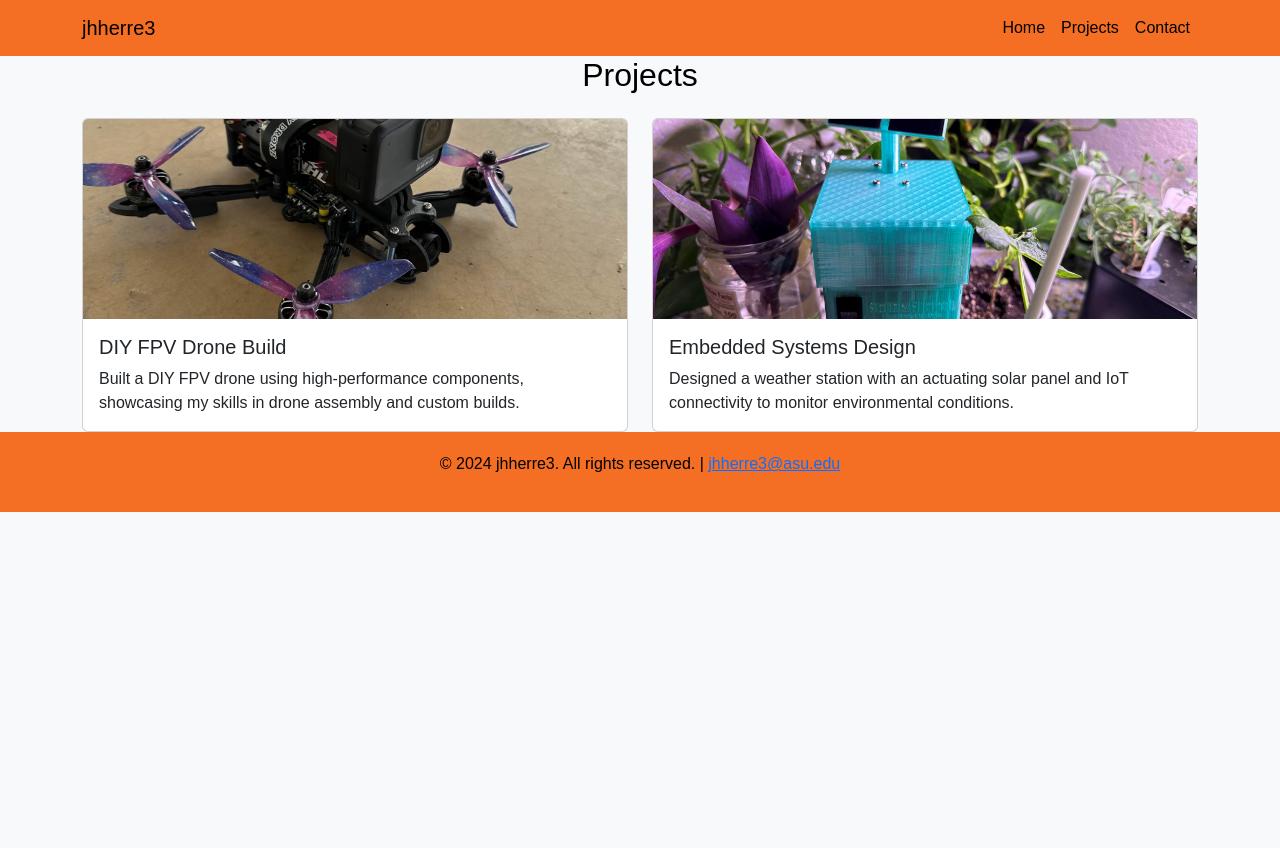
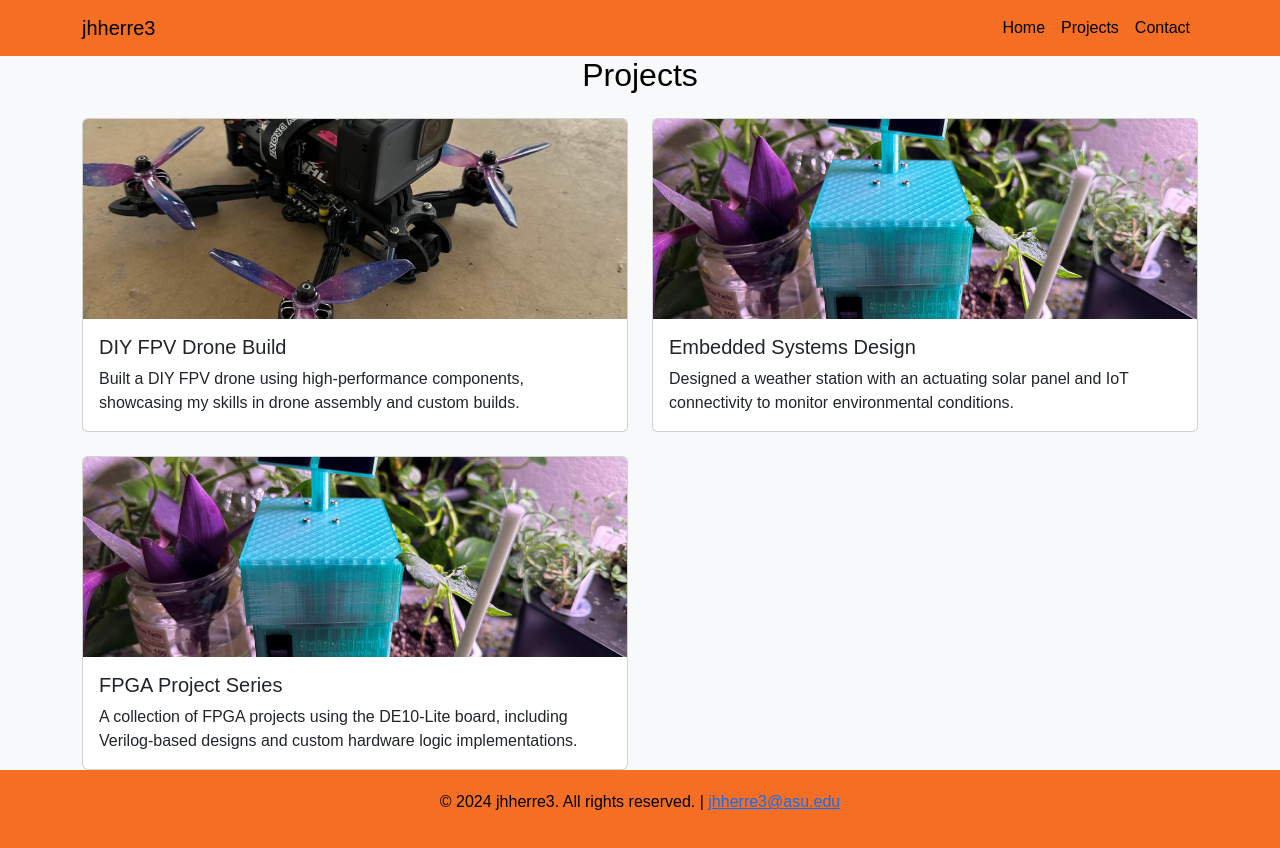
Before and after one commit to jhherre3/jhherre3.github.io, a plain HTML site: page projects.html in a window 1280 px wide. Before the commit the page ends 800 px from the top, so only its background shows below. Drawn offline with nearby package versions, Linux system fonts and the light colour scheme.

Commit message:
Update projects.html

```diff
--- a/projects.html
+++ b/projects.html
@@ -31,6 +31,10 @@
             color: #000;
             padding: 20px 0;
             text-align: center;
+        }
+        a.card-link {
+            text-decoration: none;
+            color: inherit;
         }
     </style>
 </head>
@@ -67,6 +71,7 @@
                         </div>
                     </div>
                 </div>
+
                 <!-- Embedded Systems Design -->
                 <div class="col-md-6">
                     <div class="card">
@@ -77,6 +82,20 @@
                         </div>
                     </div>
                 </div>
+
+                <!-- FPGA Projects -->
+                <div class="col-md-6 mt-4">
+                    <a href="https://github.com/jhherre3/FPGA-DE10Lite-Archive/tree/main" target="_blank" class="card-link">
+                        <div class="card">
+                            <img src="Embededsystems design2.jpg" class="card-img-top" alt="FPGA Project Placeholder">
+                            <div class="card-body">
+                                <h5 class="card-title">FPGA Project Series</h5>
+                                <p class="card-text">A collection of FPGA projects using the DE10-Lite board, including Verilog-based designs and custom hardware logic implementations.</p>
+                            </div>
+                        </div>
+                    </a>
+                </div>
+
             </div>
         </div>
     </section>
```
